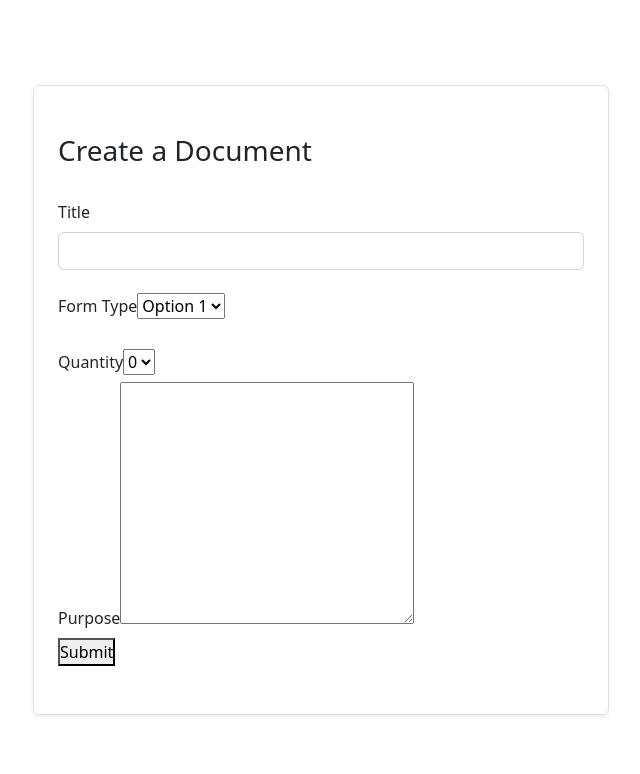
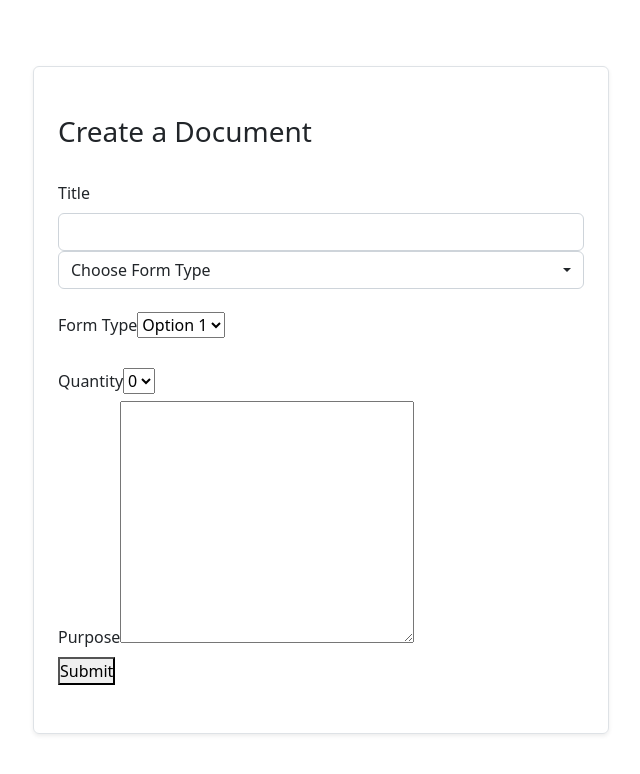
Before and after one commit to renras/document-request-tracker-system, a React (Create React App) app: page / in a window 1280 px wide. Shown: the top 774 px of the page, without its empty margins (319-959 px from the left). Built offline with nearby package versions, Linux system fonts and the light colour scheme.

Commit message:
add dropdown component

```diff
--- a/src/components/CreateRequest/CreateRequest.jsx
+++ b/src/components/CreateRequest/CreateRequest.jsx
@@ -1,6 +1,22 @@
+import { useState } from "react";
 import styles from "./CreateRequest.module.css";
+import Dropdown from "../ui/Dropdown/Dropdown";
+
+const FORM_TYPES = [
+  { label: "Choose Form Type", value: "" },
+  {
+    label: "Form 1",
+    value: "form1",
+  },
+  {
+    label: "Form 2",
+    value: "form2",
+  },
+];
 
 const CreateRequest = () => {
+  const [formType, setFormType] = useState(FORM_TYPES[0]);
+
   return (
     <form className="mw-sm shadow-sm rounded border w-100 py-5 px-4">
       <h1 className="h3">Create a Document</h1>
@@ -11,6 +27,11 @@ const CreateRequest = () => {
       </label>
       <input className="form-control" type="text" id="title" name="" />
 
+      <Dropdown
+        value={formType}
+        options={FORM_TYPES}
+        onChange={(option) => setFormType(option)}
+      />
       <div className={styles.formGroup}>
         <label className="form-label mt-4" htmlFor="formtype">
           Form Type
--- /dev/null
+++ b/src/components/ui/Dropdown/Dropdown.jsx
@@ -0,0 +1,39 @@
+import PropTypes from "prop-types";
+
+const Dropdown = ({ value, options, onChange }) => {
+  return (
+    <div className="dropdown">
+      <button
+        className="form-control d-flex justify-content-between align-items-center dropdown-toggle"
+        type="button"
+        data-bs-toggle="dropdown"
+        aria-expanded="false"
+      >
+        {value.label}
+      </button>
+      <ul className="dropdown-menu w-100">
+        {options.map((option) => {
+          if (option.value) {
+            return (
+              <li
+                className="dropdown-item"
+                key={option.value}
+                onClick={() => onChange(option)}
+              >
+                {option.label}
+              </li>
+            );
+          }
+        })}
+      </ul>
+    </div>
+  );
+};
+
+export default Dropdown;
+
+Dropdown.propTypes = {
+  value: PropTypes.object.isRequired,
+  options: PropTypes.object.isRequired,
+  onChange: PropTypes.func.isRequired,
+};
--- a/src/index.js
+++ b/src/index.js
@@ -3,6 +3,7 @@ import ReactDOM from "react-dom/client";
 import "./index.css";
 import App from "./App";
 import reportWebVitals from "./reportWebVitals";
+import "bootstrap/dist/js/bootstrap.bundle.min";
 import "bootstrap/dist/css/bootstrap.min.css";
 import { BrowserRouter } from "react-router-dom";
 
```
